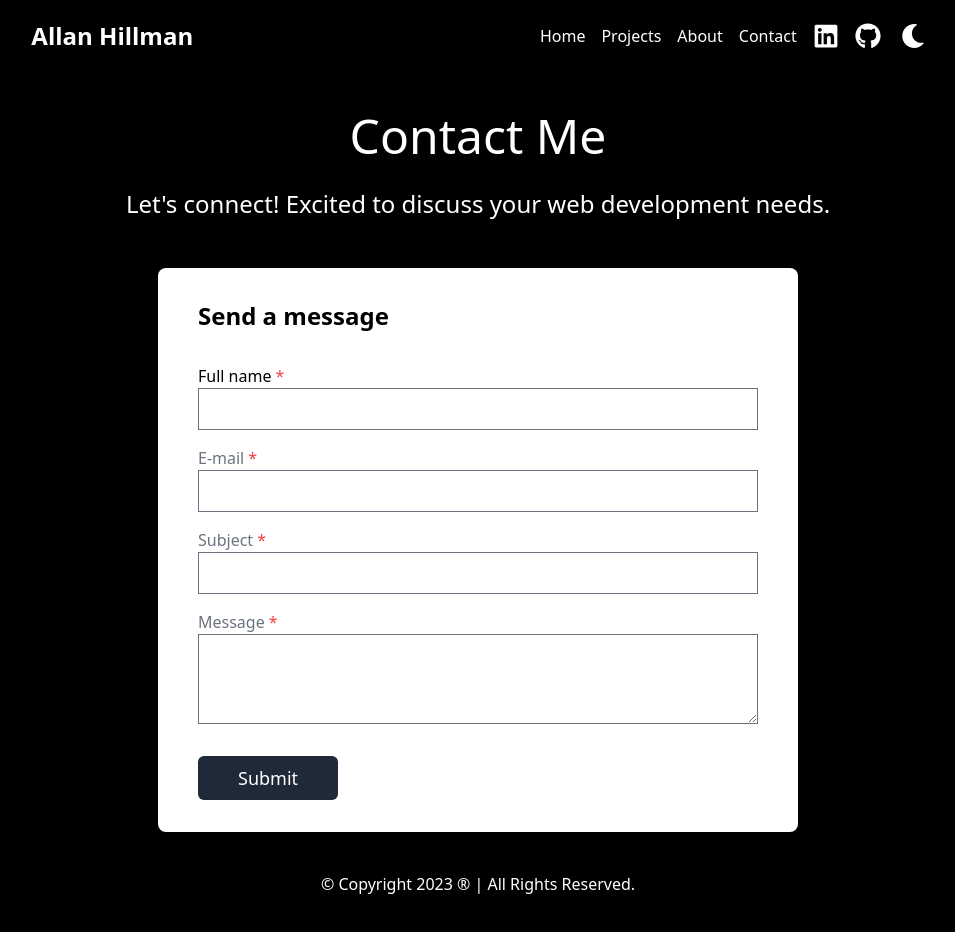
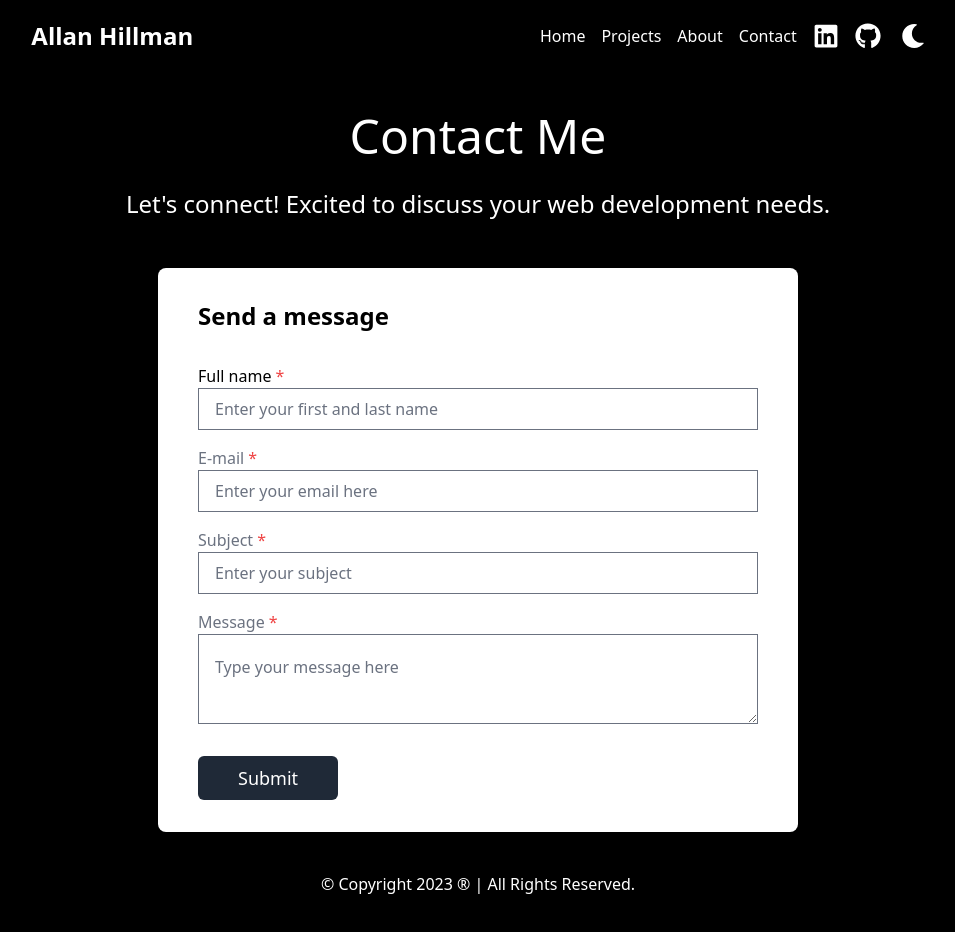
Before and after one commit to mrwebwork/portfolio-site, a Next.js app: page /contact in a window 1280 px wide. Shown: the top 932 px of the page, without its empty margins (162-1117 px from the left). Built offline with nearby package versions, Linux system fonts and the light colour scheme.

Commit message:
Add placeholders to form

```diff
--- a/components/ContactForm.jsx
+++ b/components/ContactForm.jsx
@@ -126,6 +126,7 @@ export default function ContactForm() {
           <input
             type="text"
             value={fullname}
+            placeholder="Enter your first and last name"
             onChange={(e) => {
               setFullname(e.target.value);
             }}
@@ -148,6 +149,7 @@ export default function ContactForm() {
             type="email"
             name="email"
             value={email}
+            placeholder="Enter your email here"
             onChange={(e) => {
               setEmail(e.target.value);
             }}
@@ -167,6 +169,7 @@ export default function ContactForm() {
             type="text"
             name="subject"
             value={subject}
+            placeholder="Enter your subject"
             onChange={(e) => {
               setSubject(e.target.value);
             }}
@@ -185,6 +188,7 @@ export default function ContactForm() {
           <textarea
             name="message"
             value={message}
+            placeholder="Type your message here"
             onChange={(e) => {
               setMessage(e.target.value);
             }}
```
